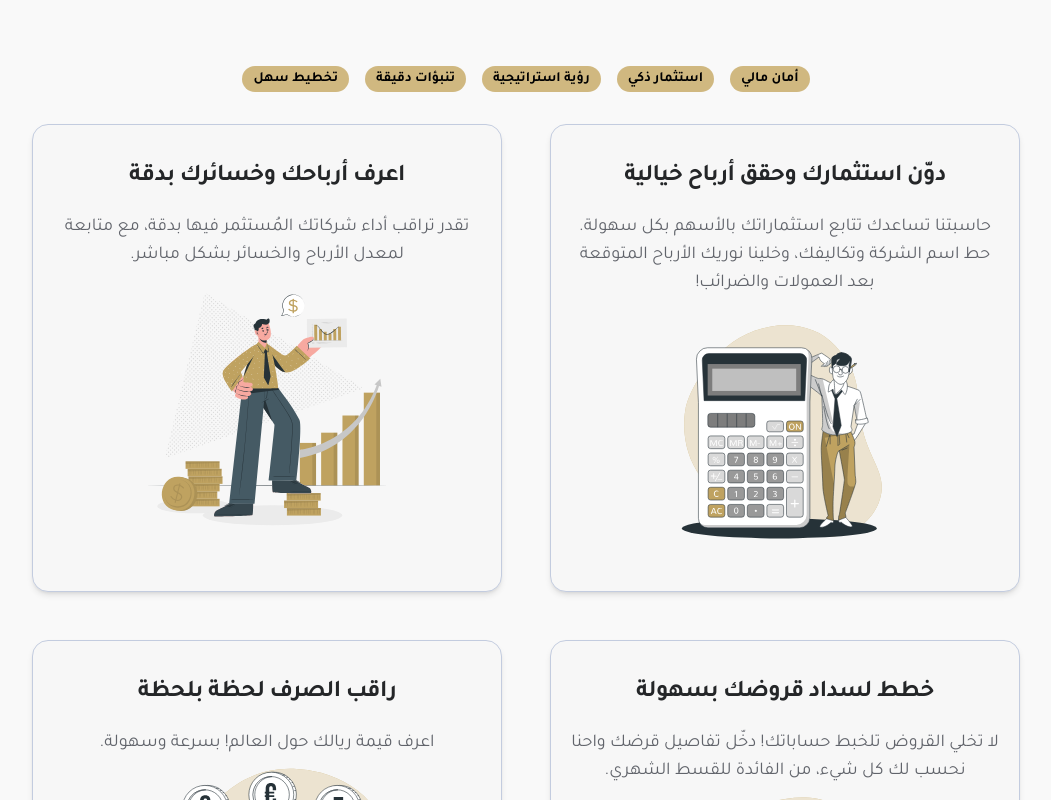
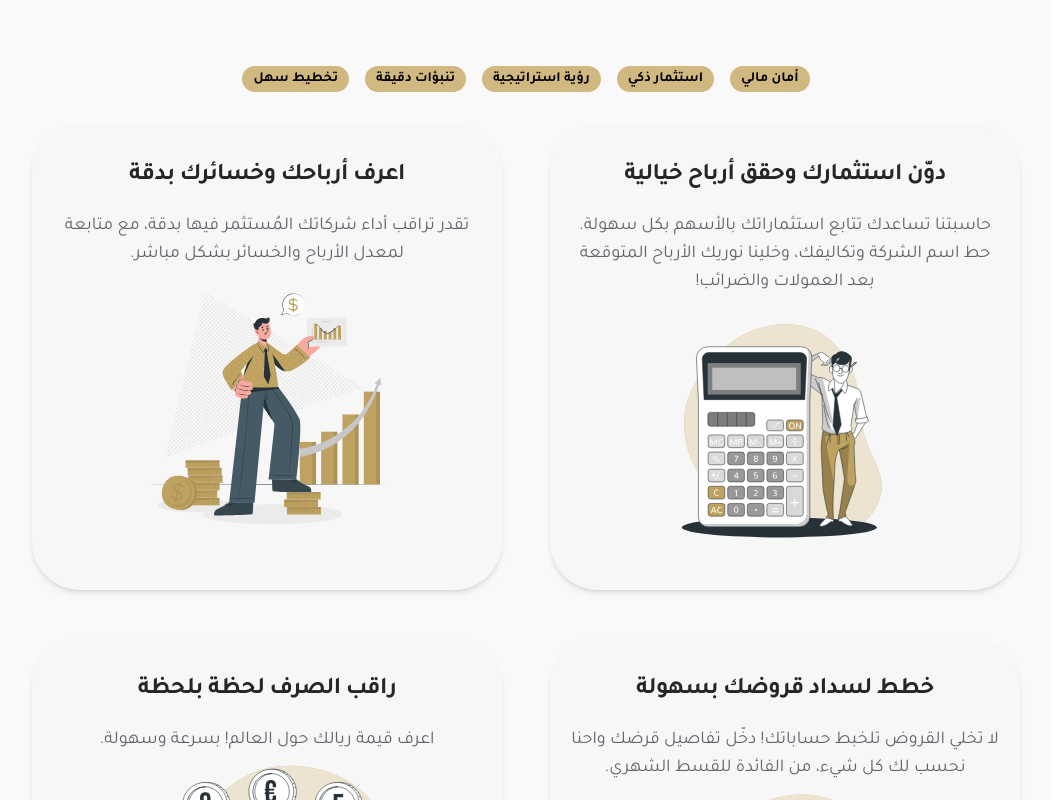
Before and after one commit to HassanAlabdulal/Hasady, a Next.js app: page / in a window 1280 px wide. Shown: the part 1220-2020 px from the top of the page, without its empty margins (114-1165 px from the left). Built offline with nearby package versions, Linux system fonts and the light colour scheme.

Commit message:
feat: enhance cards style

```diff
--- a/components/footer.tsx
+++ b/components/footer.tsx
@@ -22,7 +22,7 @@ export const Footer = () => {
     <footer className="bg-[#f9f9f9]">
       <hr className="w-11/12 mx-auto" />
 
-      <section className="container  grid grid-cols-2 py-20 md:grid-cols-4 xl:grid-cols-6 gap-x-12 gap-y-8">
+      <section className="container grid grid-cols-2 py-20 md:grid-cols-4 xl:grid-cols-6 gap-x-12 gap-y-8">
         <div className="col-span-full xl:col-span-2">
           <a href="/" className="flex text-2xl font-bold">
             <Image
--- a/components/services.tsx
+++ b/components/services.tsx
@@ -85,7 +85,8 @@ export default function Services() {
             <Card
               data-aos={dataAos}
               key={title}
-              className="bg-[#f7f7f7] hover:bg-[#f5f5f5] transition-all max-w-[470px] duration-500 shadow-md hover:shadow-xl hover:scale-105 rounded-2xl"
+              // className="bg-[#f7f7f7] hover:bg-[#f5f5f5] transition-all max-w-[470px] duration-500 shadow-md hover:shadow-xl hover:scale-105 rounded-2xl"
+              className="bg-[#f7f7f7] hover:bg-[#f5f5f5] dark:bg-[#121212] border-0 dark:hover:bg-[#27272a] transition-all max-w-[470px] duration-400 shadow-md  rounded-[3rem]"
             >
               <CardHeader className="mt-4">
                 <CardTitle className=" text-center ">{title}</CardTitle>
```
